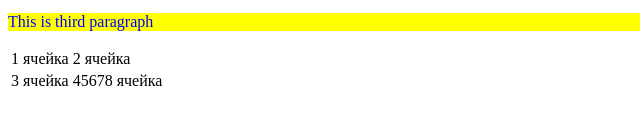
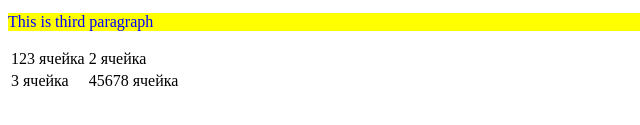
Before and after one commit to ArtemBaranovskyi/ArtemBaranovskyi.github.io, a plain HTML site: page index.html in a window 1280 px wide. Shown: the part 201-326 px from the top of the page, 0-640 px from the left. Drawn offline with Linux system fonts and the light colour scheme.

Commit message:
New changes

```diff
--- a/index.html
+++ b/index.html
@@ -21,7 +21,7 @@
 	<p>This is third paragraph</p>
 	<table>
 		<tr>
-			<td>1 ячейка</td>
+			<td>123 ячейка</td>
 			<td>2 ячейка</td>
 		</tr>
 		<tr>
```
